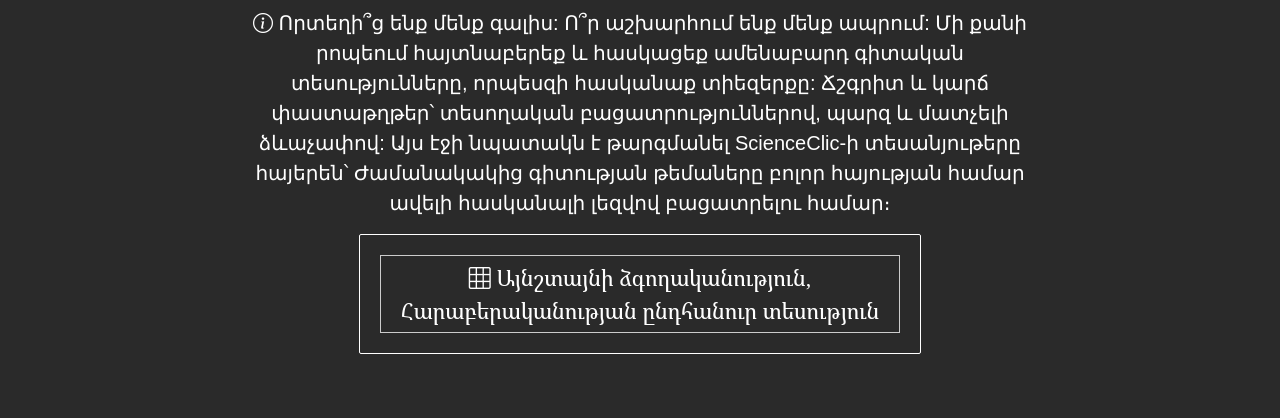
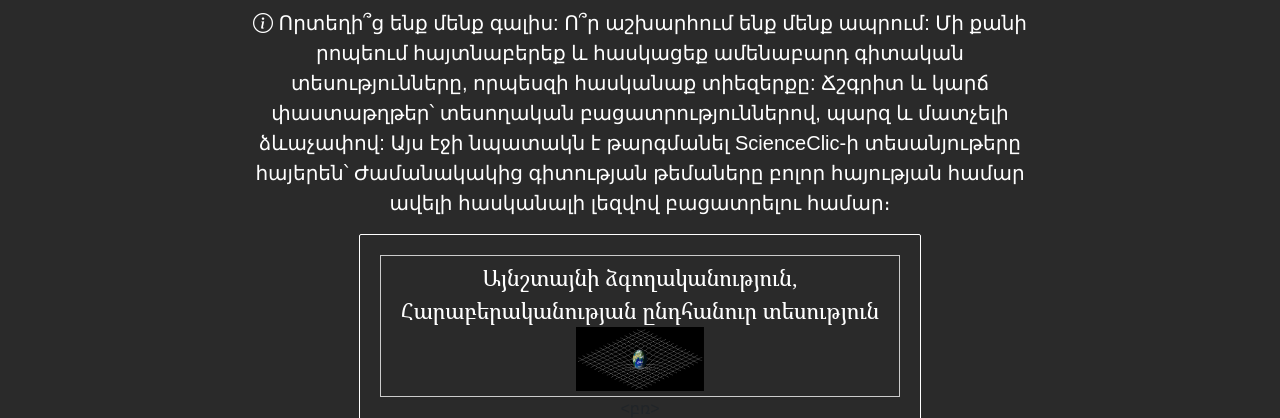
Before and after one commit to mMONTAGEe-Workshop/ScienceClic--, a plain HTML site: page index.html in a window 1280 px wide. Shown: the part 322-740 px from the top of the page. Drawn offline with nearby package versions, Linux system fonts and the light colour scheme; a web font is replaced by a local one.

Commit message:
more stuff

```diff
--- a/index.html
+++ b/index.html
@@ -41,7 +41,9 @@
 <div class="folder2" id="folder2">
     <p class="whiteP"><i class="bi bi-info-circle"></i> Որտեղի՞ց ենք մենք գալիս: Ո՞ր աշխարհում ենք մենք ապրում: Մի քանի րոպեում հայտնաբերեք և հասկացեք ամենաբարդ գիտական տեսությունները, որպեսզի հասկանաք տիեզերքը: Ճշգրիտ և կարճ փաստաթղթեր՝ տեսողական բացատրություններով, պարզ և մատչելի ձևաչափով: Այս էջի նպատակն է թարգմանել ScienceClic-ի տեսանյութերը հայերեն՝ Ժամանակակից գիտության թեմաները բոլոր հայության համար ավելի հասկանալի լեզվով բացատրելու համար։</p>
     <div class="content-box">
-        <li class="li"><a class="a" href="GR.html"> <i class="bi bi-grid-3x3"></i> Այնշտայնի ձգողականություն, Հարաբերականության ընդհանուր տեսություն  </a></li>
+        <li class="li"><a class="a" href="GR.html">  Այնշտայնի ձգողականություն, Հարաբերականության ընդհանուր տեսություն <br> <img class="icons" src="img/GR/spacetime_fabric.png"> </a></li>
+        <բռ></բռ>
+        <li class="li"><a class="a" href="strings.html">  Լարերի Տեսություն, միավորող քվանտային դաշտը հարաբերականության ընդհանուր տեսության հետ <br> <img class="icons" src="img/string/string_closed_1.gif"> </a></li>
     </div>
 </div>
 
--- a/style.css
+++ b/style.css
@@ -224,3 +224,10 @@ a:active {
     font-weight: bold;
     font-style: italic;
 }
+
+.icons{
+    width: 128px;
+    height: 64px;
+    text-align: right;
+    align-content: right;
+}
```
Also changed, not shown: img/GR/spacetime_fabric.png (added), img/string/readme.txt (added), img/string/string_closed_1.gif (added).
